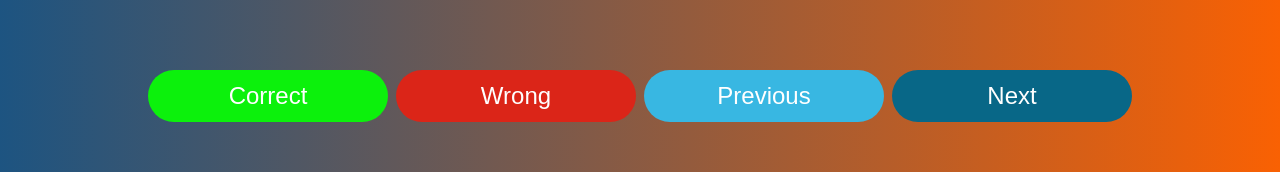
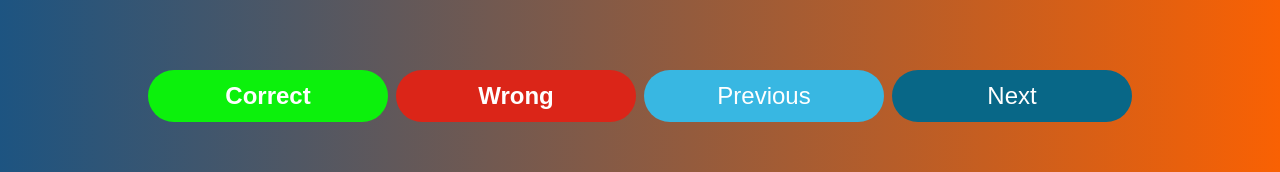
Before and after one commit to sparklearnedtech/sparklearn-quiz, a Next.js app: page /remote in a window 1280 px wide. Shown: the part 304-476 px from the top of the page. Built offline with nearby package versions, Linux system fonts and the light colour scheme.

Commit message:
Add game status styles

```diff
--- a/styles/globals.scss
+++ b/styles/globals.scss
@@ -103,11 +103,18 @@ button {
 .btn-wrong,
 .btn-previous,
 .btn-disabled,
-.btn-next {
+.btn-next,
+.status {
   margin: 4px;
   padding: 12px 20px;
   width: 15rem;
   border-radius: 30px;
+}
+
+.status.correct,
+.status.wrong {
+  background-color: white;
+  border-radius: 10px;
 }
 
 .btn-choices {
@@ -116,12 +123,18 @@ button {
   background-color: rgb(8, 103, 135);
 }
 
-.btn-correct {
+.btn-correct,
+.status.correct {
+  font-weight: 700;
+  color: #ffffff;
   background-color: rgb(12, 241, 12);
   transition: 0.3s all ease-in-out;
 }
 
-.btn-wrong {
+.btn-wrong,
+.status.wrong {
+  font-weight: 700;
+  color: #ffffff;
   background-color: rgb(219, 37, 24);
   transition: 0.3s all ease-in-out;
 }
@@ -145,6 +158,7 @@ button {
 }
 
 .btn-disabled {
+  pointer-events: none;
   background-color: rgb(73, 73, 73);
   transition: 0.3s all ease-in-out;
 }
```
